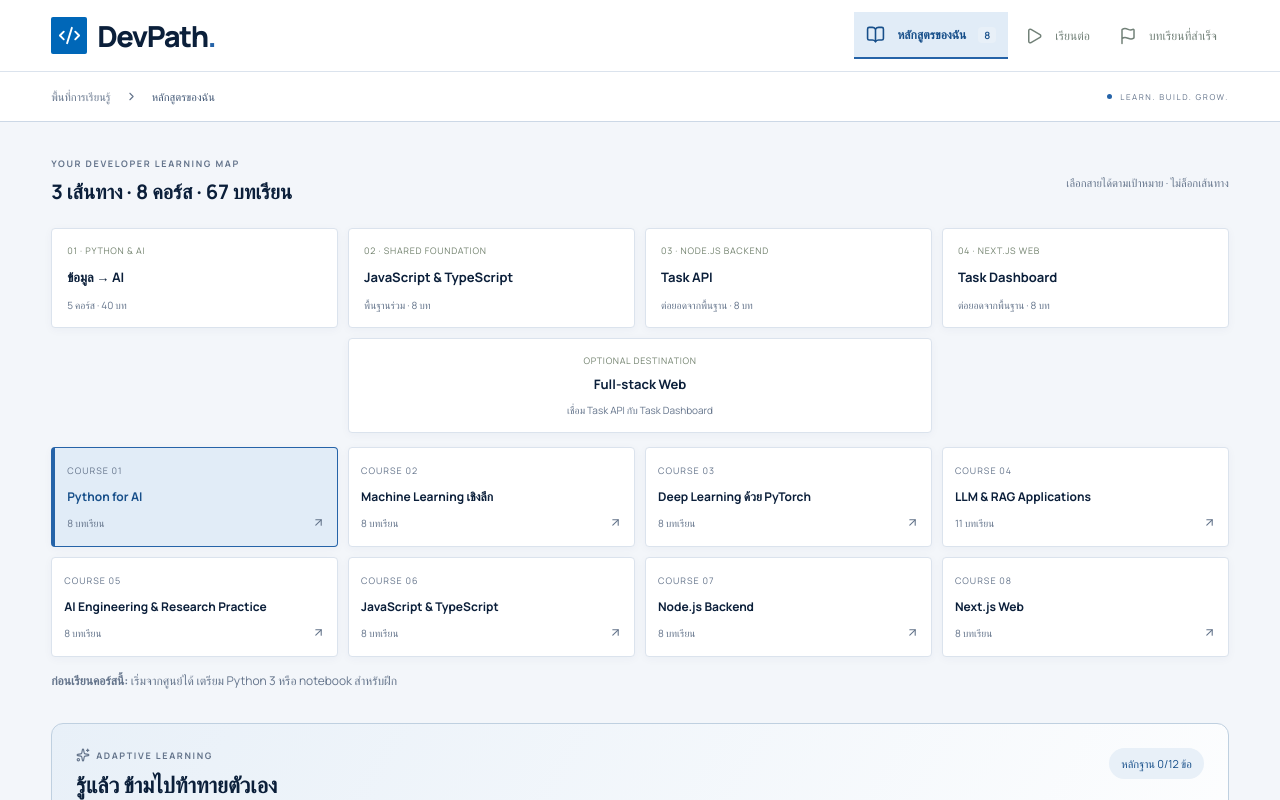
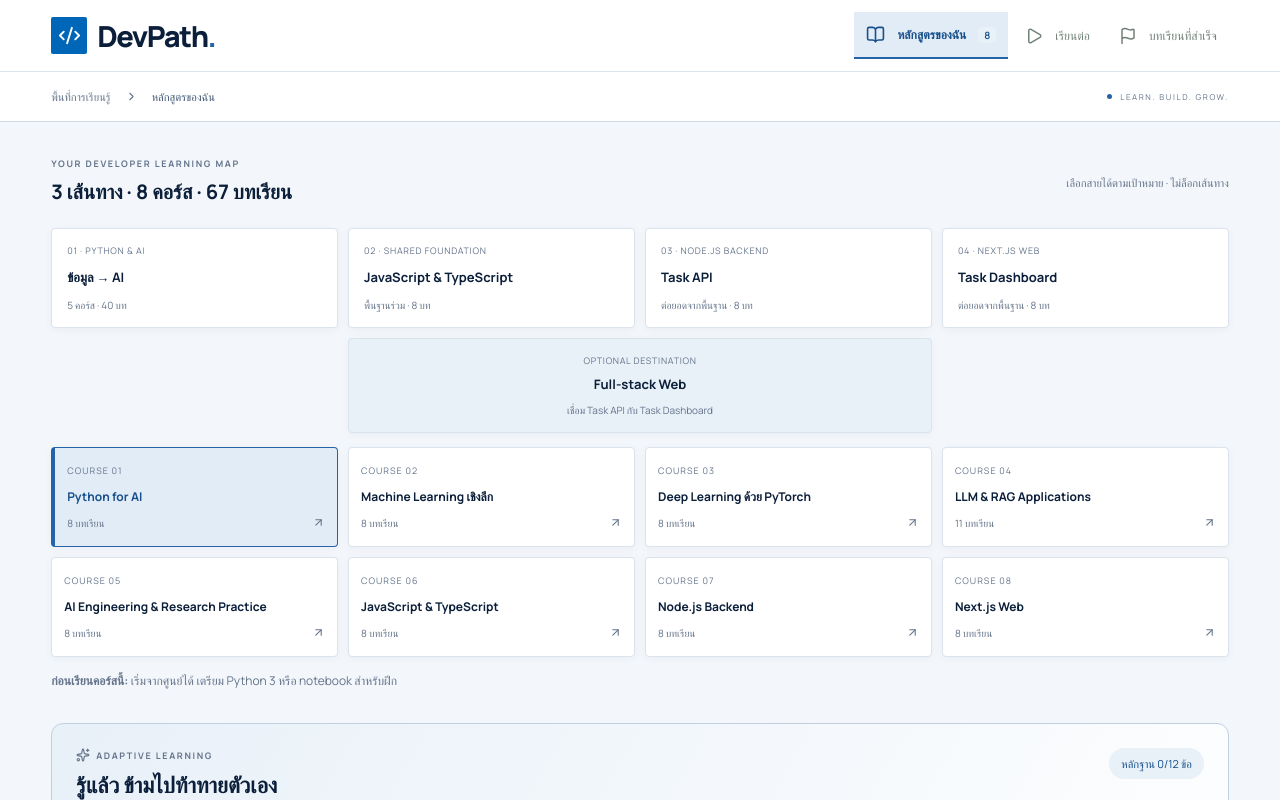
Before and after one commit to kristalynn-devv/devpath, a Next.js app: page / in a window 1280 px wide. Shown: the top 800 px of the page. Built offline with nearby package versions, Linux system fonts and the light colour scheme; a web font is replaced by a local one.

Commit message:
fix: remove green track card states

```diff
--- a/app/globals.css
+++ b/app/globals.css
@@ -2131,15 +2131,20 @@ input:focus-visible {
   color: #2563a8;
 }
 .catalog-heading > span,
+.track-card > span,
 .track-card small,
 .course-option > span,
 .course-option small,
 .prerequisite {
   color: #64748b;
 }
+.track-card:hover,
 .course-option:hover,
 .hero-button:hover {
   background: #eef3f8;
+}
+.fullstack-destination {
+  background: #e8f0f8;
 }
 .hero-label,
 .hero-content p,
```
Also changed, not shown: 1 other file (tests, documents, lock files or other folders).
